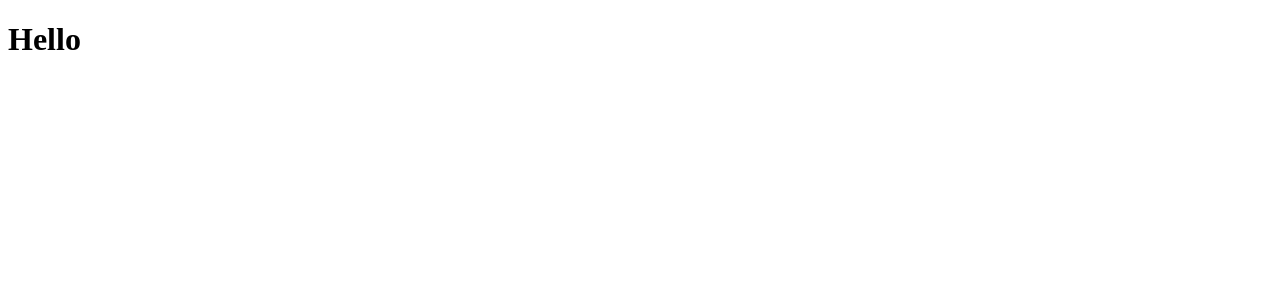
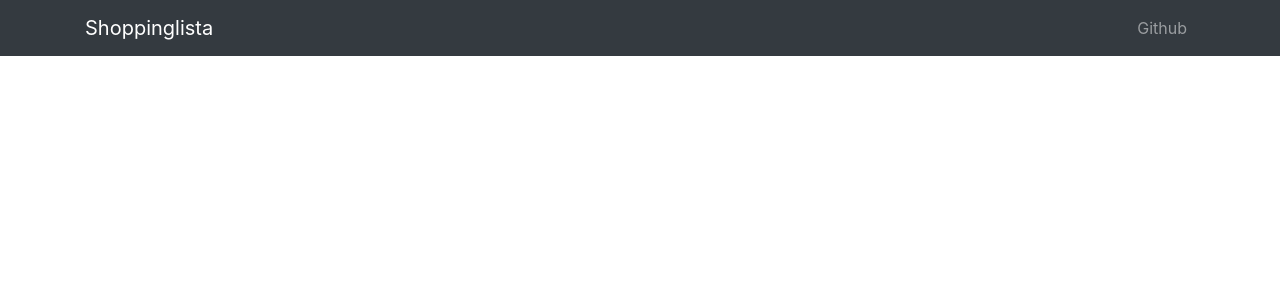
Before and after one commit to alexandermasud/MERNStack, a React (Create React App) app in the folder client/: page / in a window 1280 px wide. Shown: the top 300 px of the page. Built offline with nearby package versions, Linux system fonts and the light colour scheme.

Commit message:
Created a navbar

```diff
--- a/client/package.json
+++ b/client/package.json
@@ -6,9 +6,13 @@
     "@testing-library/jest-dom": "^4.2.4",
     "@testing-library/react": "^9.5.0",
     "@testing-library/user-event": "^7.2.1",
+    "bootstrap": "^4.4.1",
     "react": "^16.13.0",
     "react-dom": "^16.13.0",
-    "react-scripts": "3.4.0"
+    "react-scripts": "3.4.0",
+    "react-transition-group": "^4.3.0",
+    "reactstrap": "^8.4.1",
+    "uuid": "^7.0.2"
   },
   "scripts": {
     "start": "react-scripts start",
--- a/client/src/App.js
+++ b/client/src/App.js
@@ -1,12 +1,16 @@
-import React from "react";
+import React, { Component } from "react";
+import AppNavbar from "./components/AppNavbar";
+import "bootstrap/dist/css/bootstrap.min.css";
 import "./App.css";
 
-function App() {
-  return (
-    <div className="App">
-      <h1>Hello</h1>
-    </div>
-  );
+class App extends Component {
+  render() {
+    return (
+      <div className="App">
+        <AppNavbar />
+      </div>
+    );
+  }
 }
 
 export default App;
--- /dev/null
+++ b/client/src/components/AppNavbar.js
@@ -0,0 +1,47 @@
+import React, { Component } from "react";
+import {
+  Collapse,
+  Navbar,
+  NavbarToggler,
+  NavbarBrand,
+  Nav,
+  NavItem,
+  NavLink,
+  Container
+} from "reactstrap";
+
+class AppNavbar extends Component {
+  state = {
+    isOpen: false
+  };
+
+  toggle = () => {
+    this.setState({
+      isOpen: !this.state.isOpen
+    });
+  };
+
+  render() {
+    return (
+      <div>
+        <Navbar color="dark" dark expand="sm" className="mb-5">
+          <Container>
+            <NavbarBrand href="/">Shoppinglista</NavbarBrand>
+            <NavbarToggler onClick={this.toggle}></NavbarToggler>
+            <Collapse isOpen={this.state.isOpen} navbar>
+              <Nav className="ml-auto" navbar>
+                <NavItem>
+                  <NavLink href="https://github.com/alexandermasud">
+                    Github
+                  </NavLink>
+                </NavItem>
+              </Nav>
+            </Collapse>
+          </Container>
+        </Navbar>
+      </div>
+    );
+  }
+}
+
+export default AppNavbar;
```
Also changed, not shown: 1 other file (tests, documents, lock files or other folders).
